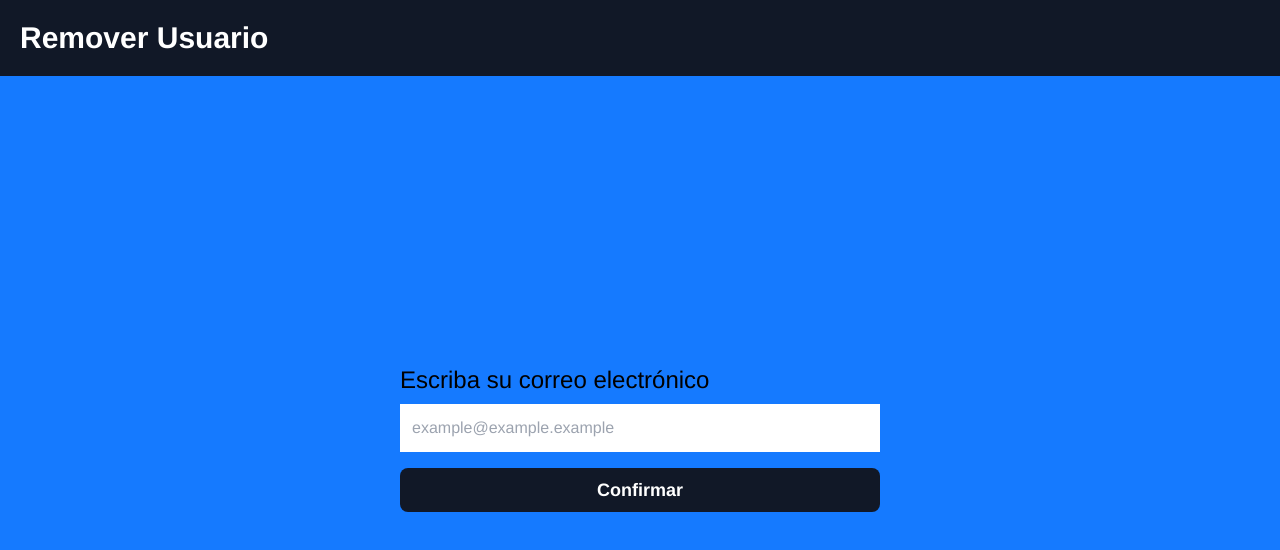
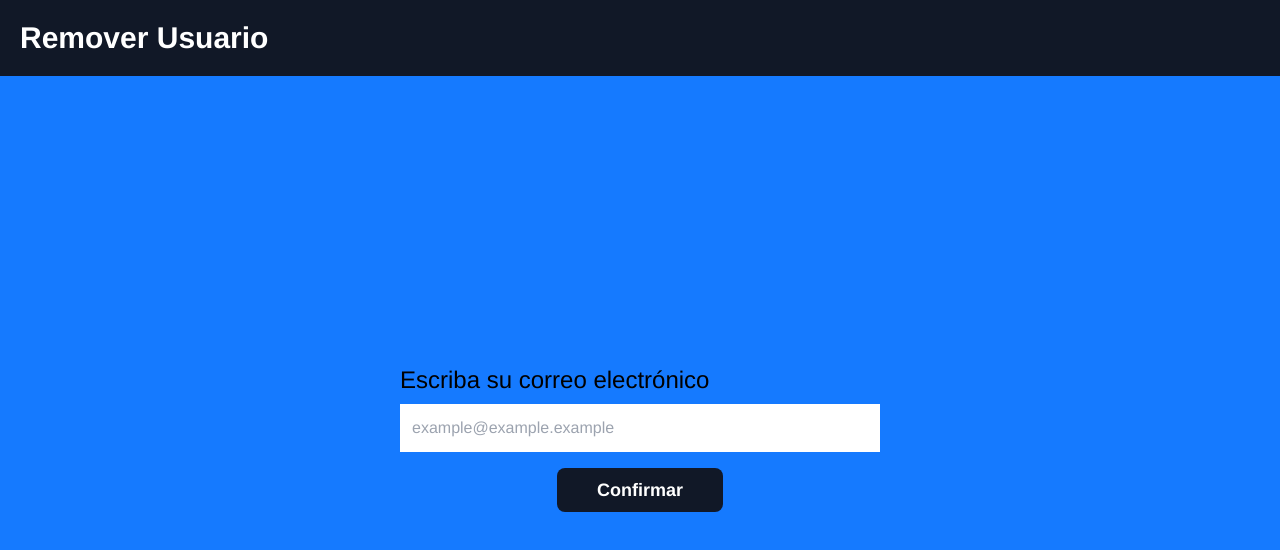
Before and after one commit to YeyoM/wellness-landing, a React (Vite) app: page /remover-usuario in a window 1280 px wide. Both pictures are taken after a click on the button "Si". Shown: the top 550 px of the page. Built offline with nearby package versions, Linux system fonts and the light colour scheme; no server answers.

Commit message:
Add HashLoader

```diff
--- a/src/pages/DeleteUser.tsx
+++ b/src/pages/DeleteUser.tsx
@@ -7,11 +7,13 @@ import {
 	where,
 	getDocs,
 } from 'firebase/firestore';
+import { HashLoader } from 'react-spinners';
 
 const DeleteUser = () => {
 	const [confirm, setConfirm] = useState(false);
 	const [userEmail, setUserEmail] = useState('');
-    const [userDelete, setUserDelete] = useState(false);
+	const [userDelete, setUserDelete] = useState(false);
+	const [loading, setLoading] = useState(false);
 
 	const returnHome = () => {
 		location.href = '/';
@@ -22,6 +24,7 @@ const DeleteUser = () => {
 	};
 
 	const removeUser = async () => {
+		setLoading(true);
 		const querySnapshot = await getDocs(
 			query(collection(db, 'users'), where('email', '==', userEmail))
 		);
@@ -29,12 +32,13 @@ const DeleteUser = () => {
 		if (!querySnapshot.empty) {
 			const userDoc = querySnapshot.docs[0];
 			await deleteDoc(userDoc.ref);
-            setUserDelete(true);
+			setUserDelete(true);
 		} else {
 			console.log(
 				'No se encontró ningún usuario con el correo electrónico proporcionado'
 			);
 		}
+		setLoading(false);
 	};
 
 	return (
@@ -65,7 +69,7 @@ const DeleteUser = () => {
 				) : (
 					<section className={`${confirm ? '' : 'hidden'} flex flex-col gap-2`}>
 						<p className="text-2xl">Escriba su correo electrónico</p>
-						<div className="flex flex-col justify-around gap-4">
+						<div className="flex flex-col items-center justify-around gap-4">
 							<input
 								onChange={(e) => setUserEmail(e.target.value)}
 								className="w-[30em] p-3"
@@ -74,15 +78,23 @@ const DeleteUser = () => {
 							/>
 							<button
 								onClick={removeUser}
-								className="font-bold bg-text_blue text-white text-lg px-14 py-2 rounded-lg">
-								Confirmar
+								className="font-bold bg-text_blue text-white text-lg px-10 py-2 rounded-lg">
+								{loading ? (
+									<HashLoader color={'#fff'} size={24} />
+								) : (
+                                    'Confirmar'
+								)}
 							</button>
 						</div>
 					</section>
 				)}
 				<section
-					className={`${userDelete ? '' : 'hidden'} flex flex-col items-center gap-3`}>
-					<p className="text-white text-2xl font-bold">Usuario eliminado exitosamente</p>
+					className={`${
+						userDelete ? '' : 'hidden'
+					} flex flex-col items-center gap-3`}>
+					<p className="text-white text-2xl font-bold">
+						Usuario eliminado exitosamente
+					</p>
 
 					<button
 						onClick={returnHome}
```
